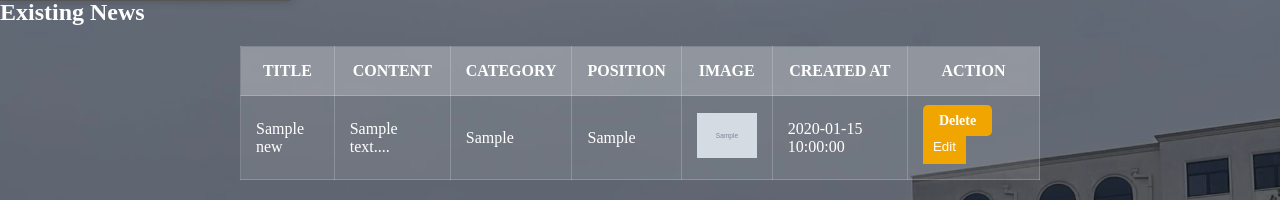
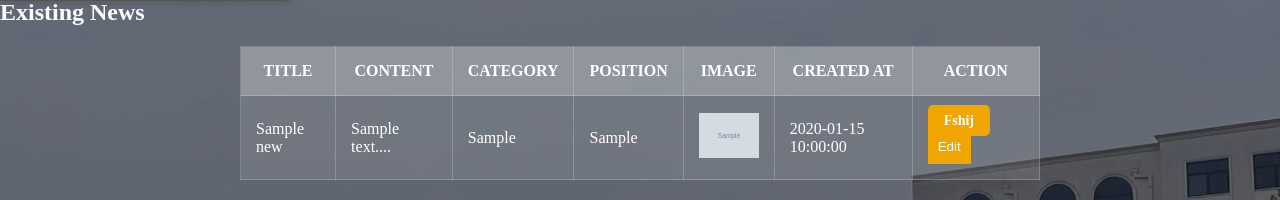
Before and after one commit to valzamustafa/Projektii, a PHP site: page /manage_news.php in a window 1280 px wide. Shown: the part 839-1039 px from the top of the page. Run offline with PHP 8.4, Linux system fonts and the light colour scheme; tables that the repository leaves empty or names only in its code hold one stand-in row (values such as "Sample post"); grey boxes marked "Sample" are stand-in pictures.

Commit message:
ndryshim

```diff
--- a/manage_news.php
+++ b/manage_news.php
@@ -301,7 +301,7 @@ $result = $newsManager->getAllNews();
                 <td><?php echo $row['created_at']; ?></td>
                 <td>
 
-                    <a href="manage_news.php?delete=<?php echo $row['id']; ?>" class="delete-link" onclick="return confirm('Are you sure?')">Delete</a>
+                    <a href="manage_news.php?delete=<?php echo $row['id']; ?>" class="delete-link" onclick="return confirm('Are you sure?')">Fshij</a>
 
                     <form action="edit_news.php" method="GET" style="display:inline;">
                         <input type="hidden" name="id" value="<?= $row['id'] ?>">
```
